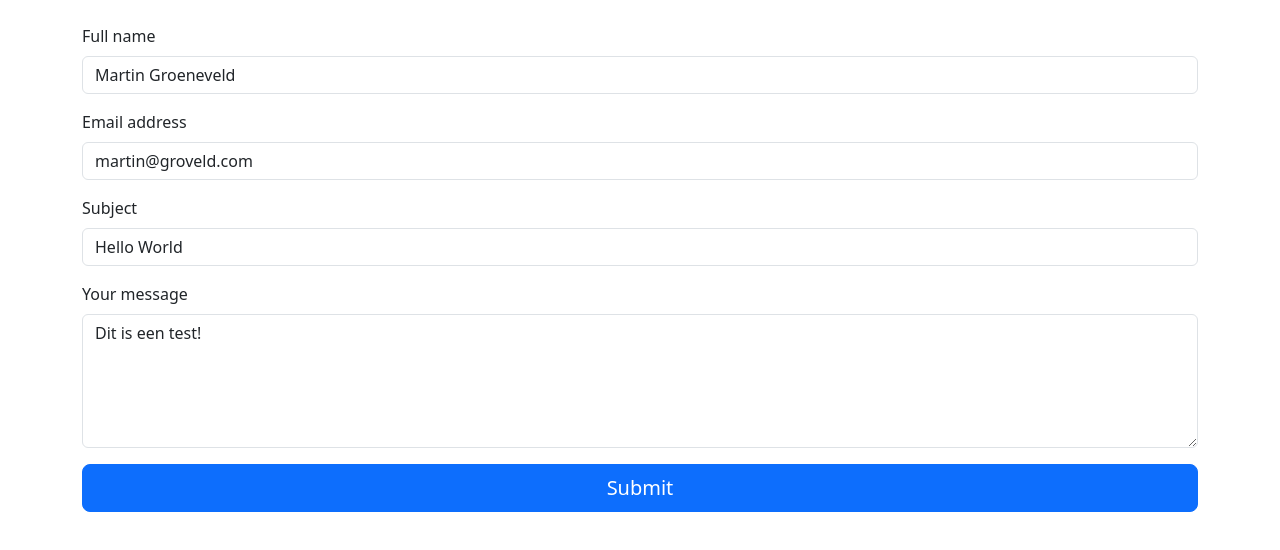
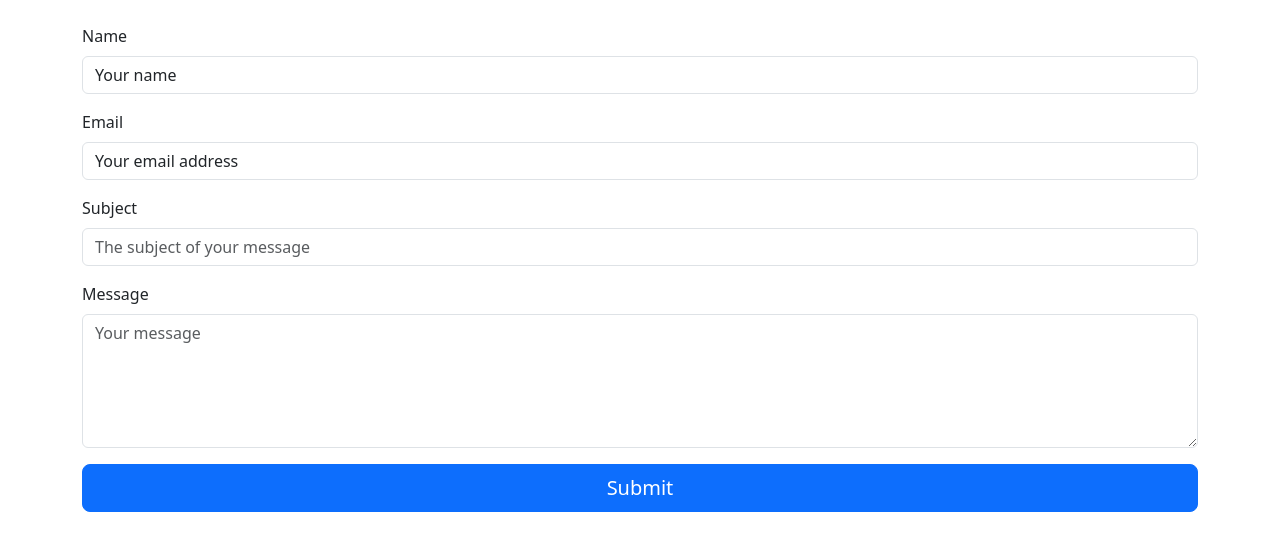
Before and after one commit to groveld/cloudflare-pages, a plain HTML site: page public/index.html in a window 1280 px wide. Drawn offline with nearby package versions, Linux system fonts and the light colour scheme.

Commit message:
Update form input labels and placeholders in index.html

```diff
--- a/public/index.html
+++ b/public/index.html
@@ -20,29 +20,27 @@
     <div class="container py-4">
       <form id="contact-form">
         <div class="mb-3">
-          <label class="form-label" for="contact-form-name">Full name</label>
+          <label class="form-label" for="contact-form-name">Name</label>
           <input
             class="form-control"
             id="contact-form-name"
             type="text"
             name="name"
             placeholder="Name"
-            value="Martin Groeneveld"
+            value="Your name"
             required
           />
         </div>
 
         <div class="mb-3">
-          <label class="form-label" for="contact-form-email"
-            >Email address</label
-          >
+          <label class="form-label" for="contact-form-email">Email</label>
           <input
             class="form-control"
             id="contact-form-email"
             type="email"
             name="email"
             placeholder="Email Address"
-            value="martin@groveld.com"
+            value="Your email address"
             required
           />
         </div>
@@ -54,26 +52,21 @@
             id="contact-form-subject"
             type="text"
             name="subject"
-            placeholder="subject"
-            value="Hello World"
+            placeholder="The subject of your message"
             required
           />
         </div>
 
         <div class="mb-3">
-          <label class="form-label" for="contact-form-message"
-            >Your message</label
-          >
+          <label class="form-label" for="contact-form-message">Message</label>
           <textarea
             class="form-control"
             id="contact-form-message"
             rows="5"
             name="message"
-            placeholder="Message"
+            placeholder="Your message"
             required
-          >
-Dit is een test!</textarea
-          >
+          ></textarea>
         </div>
 
         <div class="cf-turnstile" data-sitekey="0x4AAAAAAAYrFCIgVRhtP95q"></div>
```
